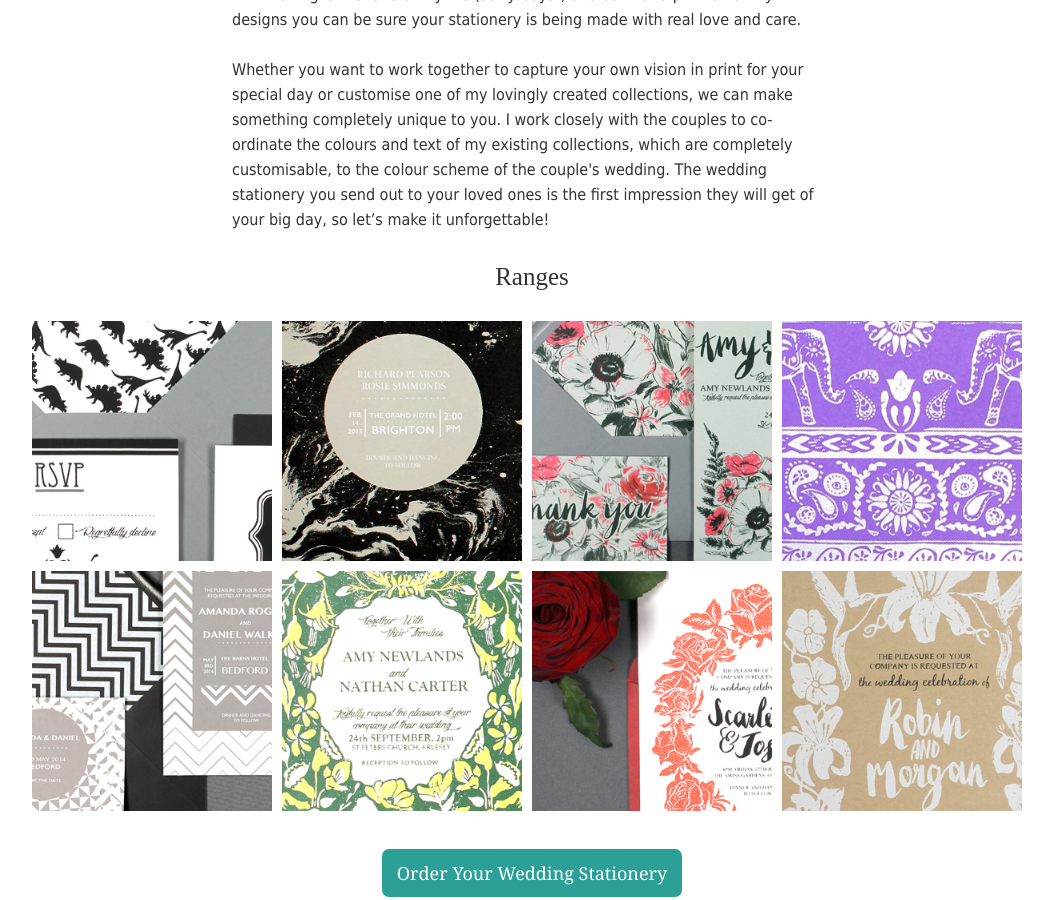
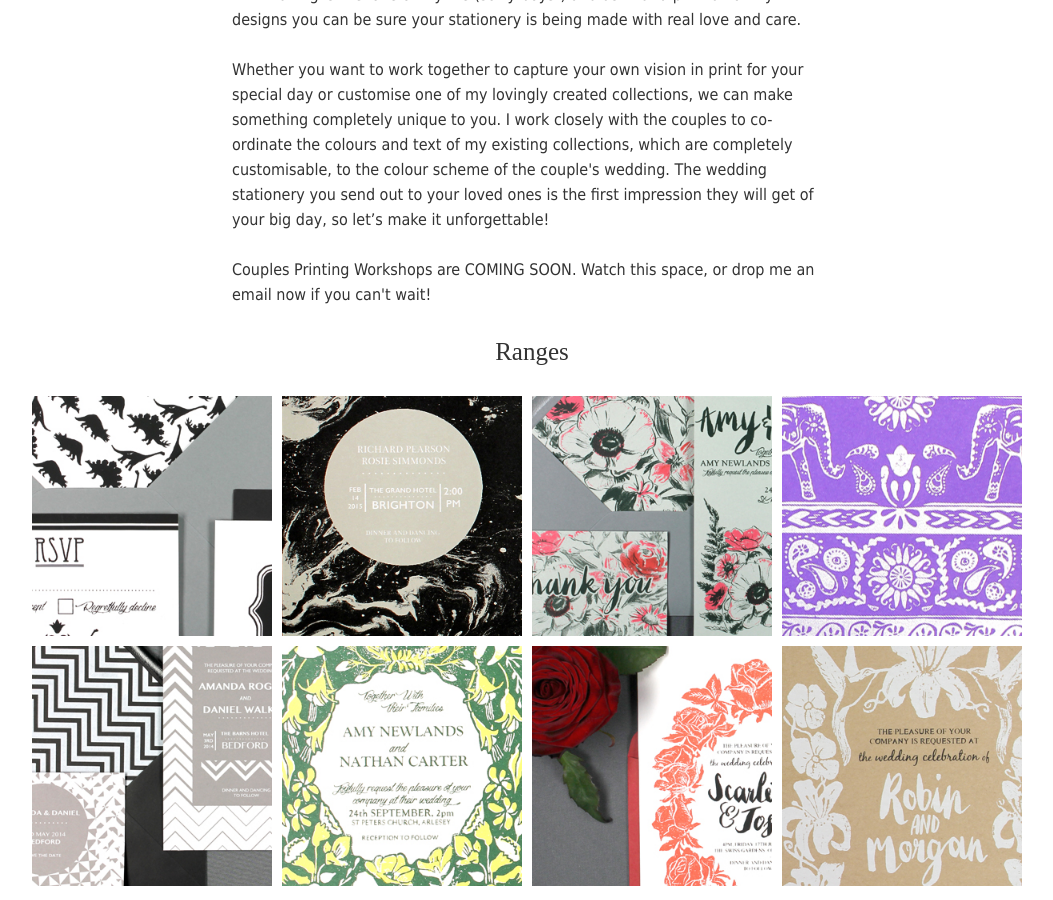
Before and after one commit to scarlettrebecca/website, a Jekyll site: the page built from pages/weddings.html, in a window 1280 px wide and 900 px high, scrolled down 665 px. Shown: the whole window, without its empty margins (108-1161 px from the left). Built offline with Jekyll 4.4.1, drawn with Linux system fonts in a browser that asks for light colours; some web fonts are replaced.

Commit message:
Update weddings.yml

```diff
--- a/_data/weddings.yml
+++ b/_data/weddings.yml
@@ -31,6 +31,9 @@
   - image: screen-scar-rebs.jpg
     label: Screen Printing
 
+  - image: coming-soon.jpg
+    label: Couples Workshops Coming Soon
+
 
 # The blurb about the wedding stuff.
 # This can be HTML, and all text should be wrapped
@@ -42,6 +45,10 @@
 
   <p>
       Whether you want to work together to capture your own vision in print for your special day or customise one of my lovingly created collections, we can make something completely unique to you. I work closely with the couples to co-ordinate the colours and text of my existing collections, which are completely customisable, to the colour scheme of the couple's wedding. The wedding stationery you send out to your loved ones is the first impression they will get of your big day, so let’s make it unforgettable!
+  </p>
+
+  <p>
+      Couples Printing Workshops are COMING SOON. Watch this space, or drop me an email now if you can't wait!
   </p>
 
 
```
